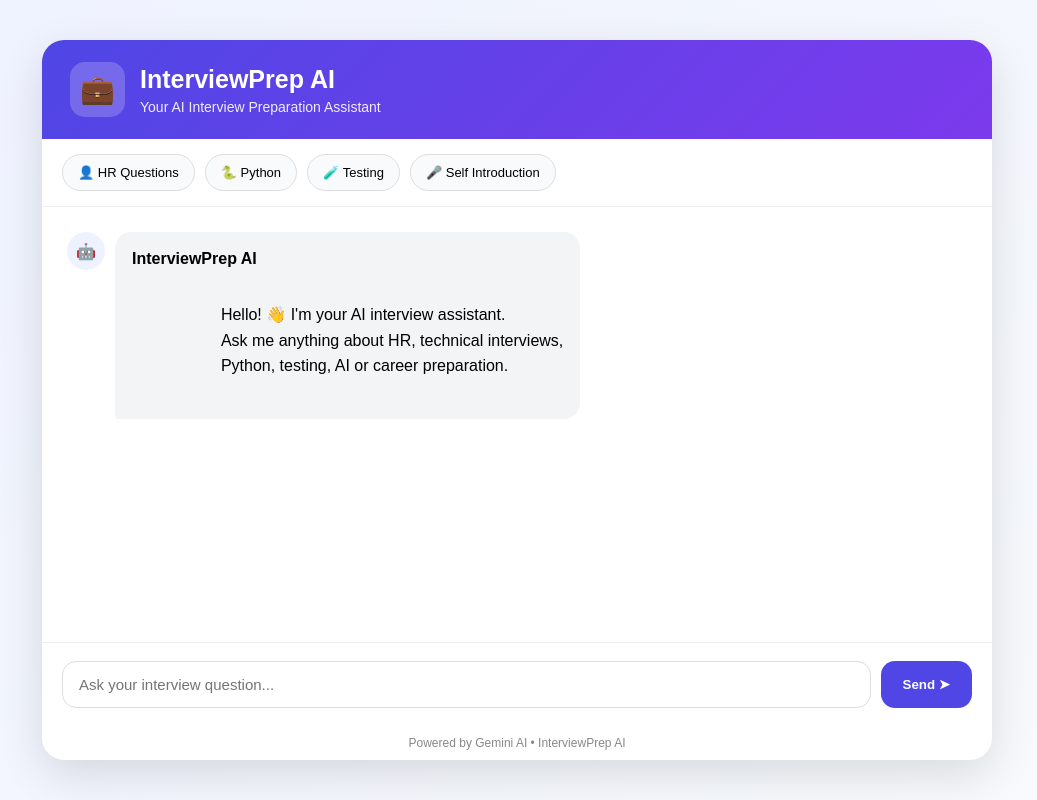
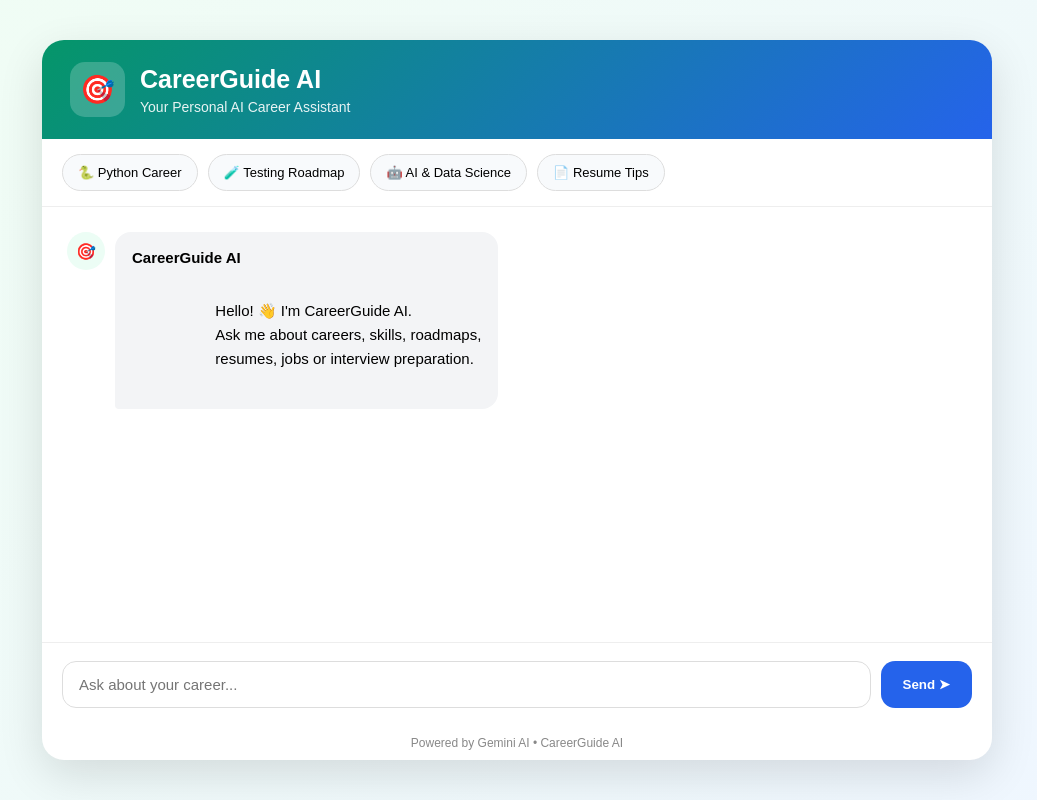
Before and after one commit to sanjivinisomasundhramacoding/interview-prep-ai, a Flask app: page / in a window 1280 px wide. Shown: the whole page, without its empty margins (123-1160 px from the left). Run offline with Flask 3, Linux system fonts and the light colour scheme.

Commit message:
Create CareerGuide AI

```diff
--- a/app.py
+++ b/app.py
@@ -7,7 +7,6 @@ load_dotenv()
 
 app = Flask(__name__)
 
-# Gemini API
 api_key = os.getenv("GEMINI_API_KEY")
 
 if not api_key:
@@ -28,24 +27,30 @@ def chat():
         message = data.get("message", "").strip()
 
         if not message:
-            return jsonify({"reply": "Please enter a question."})
+            return jsonify({"reply": "Please enter your question."})
 
         prompt = f"""
-You are InterviewPrep AI, a professional interview preparation assistant.
+You are CareerGuide AI, a professional AI career guidance assistant.
 
-Help students prepare for:
-- HR interviews
-- Technical interviews
-- Python
-- C
-- HTML/CSS/JavaScript
-- AI and Data Science
-- Software Testing
-- Freshers interview questions
+Help students and freshers with:
+- Career selection
+- Career roadmaps
+- Skills to learn
+- Python careers
+- Software testing
+- Web development
+- Artificial Intelligence
+- Data Science
+- Cybersecurity
+- Resume improvement
+- Interview preparation
+- Job preparation
 
-Give simple, clear and practical answers.
-For technical questions, include examples when useful.
-For interview questions, provide a sample answer.
+Give simple, practical and beginner-friendly answers.
+
+If the user asks for a roadmap, provide clear step-by-step guidance.
+If the user asks about skills, provide a useful skill list.
+Do not guarantee jobs or salaries.
 
 User question:
 {message}
@@ -60,6 +65,7 @@ User question:
 
     except Exception as e:
         print("ERROR:", e)
+
         return jsonify({
             "reply": "Sorry, something went wrong. Please try again."
         }), 500
--- a/static/script.js
+++ b/static/script.js
@@ -10,56 +10,68 @@ async function sendMessage() {
         return;
     }
 
-    // User message
     addMessage(message, "user");
 
     input.value = "";
+
     sendButton.disabled = true;
     sendButton.innerText = "Thinking...";
 
-    // Typing message
+
     const typing = document.createElement("div");
+
     typing.className = "message bot";
     typing.id = "typing";
 
     typing.innerHTML = `
-        <div class="avatar">🤖</div>
+        <div class="avatar">🎯</div>
+
         <div class="bubble">
-            <strong>InterviewPrep AI</strong>
+            <strong>CareerGuide AI</strong>
             <p>Thinking...</p>
         </div>
     `;
 
     chatBox.appendChild(typing);
+
     chatBox.scrollTop = chatBox.scrollHeight;
+
 
     try {
 
         const response = await fetch("/chat", {
             method: "POST",
+
             headers: {
                 "Content-Type": "application/json"
             },
+
             body: JSON.stringify({
                 message: message
             })
         });
 
+
         const data = await response.json();
 
-        const typingMessage = document.getElementById("typing");
+
+        const typingMessage =
+            document.getElementById("typing");
 
         if (typingMessage) {
             typingMessage.remove();
         }
 
+
         addMessage(data.reply, "bot");
+
 
     } catch (error) {
 
         console.error(error);
 
-        const typingMessage = document.getElementById("typing");
+        const typingMessage =
+            document.getElementById("typing");
 
         if (typingMessage) {
             typingMessage.remove();
@@ -69,23 +81,27 @@ async function sendMessage() {
             "Unable to connect to the server. Please try again.",
             "bot"
         );
+    }
 
-    } finally {
 
     sendButton.disabled = false;
     sendButton.innerText = "Send ➤";
 
     input.focus();
 }
-}
 
 
 function addMessage(text, type) {
 
-    const chatBox = document.getElementById("chatBox");
+    const chatBox =
+        document.getElementById("chatBox");
 
-    const messageDiv = document.createElement("div");
-    messageDiv.className = `message ${type}`;
+    const messageDiv =
+        document.createElement("div");
+
+    messageDiv.className =
+        `message ${type}`;
+
 
     if (type === "user") {
 
@@ -98,26 +114,29 @@ function addMessage(text, type) {
     } else {
 
         messageDiv.innerHTML = `
-            <div class="avatar">🤖</div>
+            <div class="avatar">🎯</div>
 
             <div class="bubble">
-                <strong>InterviewPrep AI</strong>
+                <strong>CareerGuide AI</strong>
                 <p>${escapeHTML(text)}</p>
             </div>
         `;
     }
 
+
     chatBox.appendChild(messageDiv);
-    chatBox.scrollTop = chatBox.scrollHeight;
+
+    chatBox.scrollTop =
+        chatBox.scrollHeight;
 }
 
 
 function quickQuestion(question) {
 
-    const input = document.getElementById("messageInput");
+    const input =
+        document.getElementById("messageInput");
 
     input.value = question;
-    input.focus();
 
     sendMessage();
 }
@@ -125,7 +144,8 @@ function quickQuestion(question) {
 
 function escapeHTML(text) {
 
-    const div = document.createElement("div");
+    const div =
+        document.createElement("div");
 
     div.textContent = text;
 
@@ -133,8 +153,9 @@ function escapeHTML(text) {
 }
 
 
-// Enter key
-document.getElementById("messageInput").addEventListener("keydown", function(event) {
+document
+    .getElementById("messageInput")
+    .addEventListener("keydown", function(event) {
 
         if (event.key === "Enter") {
             sendMessage();
--- a/static/style.css
+++ b/static/style.css
@@ -6,43 +6,59 @@
 
 body {
     font-family: Arial, sans-serif;
-    background: linear-gradient(135deg, #eef2ff, #f8fafc);
     min-height: 100vh;
+
+    background: linear-gradient(135deg, #f0fdf4, #eff6ff);
+
     display: flex;
     justify-content: center;
     align-items: center;
+
     padding: 20px;
 }
 
-.container {
+.app {
     width: 100%;
     max-width: 950px;
     height: 90vh;
+
     background: white;
+
     border-radius: 22px;
+
     box-shadow: 0 15px 45px rgba(0, 0, 0, 0.12);
+
     overflow: hidden;
+
     display: flex;
     flex-direction: column;
 }
 
 header {
-    background: linear-gradient(135deg, #4f46e5, #7c3aed);
+    padding: 22px 28px;
+
+    background: linear-gradient(135deg, #059669, #2563eb);
+
     color: white;
-    padding: 22px 28px;
+
     display: flex;
     align-items: center;
+
     gap: 15px;
 }
 
 .logo {
     width: 55px;
     height: 55px;
+
     background: rgba(255, 255, 255, 0.2);
+
     border-radius: 15px;
+
     display: flex;
     align-items: center;
     justify-content: center;
+
     font-size: 28px;
 }
 
@@ -56,38 +72,51 @@ header p {
     opacity: 0.9;
 }
 
-.topics {
+.quick-buttons {
+    padding: 15px 20px;
+
     display: flex;
     gap: 10px;
-    padding: 15px 20px;
+
     overflow-x: auto;
+
     border-bottom: 1px solid #eee;
 }
 
-.topics button {
+.quick-buttons button {
     white-space: nowrap;
+
+    padding: 10px 15px;
+
+    border-radius: 20px;
+
     border: 1px solid #ddd;
+
     background: #f8fafc;
-    padding: 10px 15px;
-    border-radius: 20px;
+
     cursor: pointer;
+
     font-size: 13px;
 }
 
-.topics button:hover {
-    background: #eef2ff;
+.quick-buttons button:hover {
+    background: #ecfdf5;
 }
 
 #chatBox {
     flex: 1;
+
     overflow-y: auto;
+
     padding: 25px;
 }
 
 .message {
     display: flex;
+
+    gap: 10px;
+
     margin-bottom: 20px;
-    gap: 10px;
 }
 
 .message.user {
@@ -97,34 +126,47 @@ header p {
 .avatar {
     width: 38px;
     height: 38px;
-    background: #eef2ff;
+
     border-radius: 50%;
+
+    background: #ecfdf5;
+
     display: flex;
     justify-content: center;
     align-items: center;
+
     flex-shrink: 0;
 }
 
 .bubble {
     max-width: 75%;
+
     padding: 14px 17px;
+
     border-radius: 16px;
+
     background: #f3f4f6;
+
     line-height: 1.6;
-}
 
-.user .bubble {
-    background: #4f46e5;
-    color: white;
-    border-bottom-right-radius: 4px;
+    font-size: 15px;
 }
 
 .bot .bubble {
     border-bottom-left-radius: 4px;
 }
 
+.user .bubble {
+    background: #2563eb;
+
+    color: white;
+
+    border-bottom-right-radius: 4px;
+}
+
 .bubble strong {
     display: block;
+
     margin-bottom: 5px;
 }
 
@@ -134,44 +176,68 @@ header p {
 
 .input-area {
     display: flex;
+
     gap: 10px;
+
     padding: 18px 20px;
+
     border-top: 1px solid #eee;
 }
 
 #messageInput {
     flex: 1;
+
+    padding: 14px 16px;
+
     border: 1px solid #ddd;
+
     border-radius: 14px;
-    padding: 14px 16px;
+
     font-size: 15px;
+
     outline: none;
 }
 
 #messageInput:focus {
-    border-color: #4f46e5;
+    border-color: #2563eb;
 }
 
 #sendButton {
+    padding: 0 22px;
+
     border: none;
-    background: #4f46e5;
+
+    border-radius: 14px;
+
+    background: #2563eb;
+
     color: white;
-    padding: 0 22px;
-    border-radius: 14px;
+
+    font-weight: bold;
+
     cursor: pointer;
-    font-weight: bold;
 }
 
 #sendButton:hover {
-    background: #4338ca;
+    background: #1d4ed8;
 }
 
-.footer {
+#sendButton:disabled {
+    opacity: 0.6;
+
+    cursor: not-allowed;
+}
+
+footer {
     text-align: center;
+
+    padding: 10px;
+
     font-size: 12px;
+
     color: #888;
-    padding: 10px;
 }
+
 
 @media (max-width: 600px) {
 
@@ -179,13 +245,18 @@ header p {
         padding: 0;
     }
 
-    .container {
+    .app {
         height: 100vh;
+
         border-radius: 0;
     }
 
     header {
         padding: 18px;
+    }
+
+    header h1 {
+        font-size: 21px;
     }
 
     #chatBox {
--- a/templates/index.html
+++ b/templates/index.html
@@ -1,10 +1,11 @@
 <!DOCTYPE html>
 <html lang="en">
+
 <head>
     <meta charset="UTF-8">
     <meta name="viewport" content="width=device-width, initial-scale=1.0">
 
-    <title>InterviewPrep AI</title>
+    <title>CareerGuide AI</title>
 
     <link rel="stylesheet"
           href="{{ url_for('static', filename='style.css') }}">
@@ -12,58 +13,74 @@
 
 <body>
 
-<div class="container">
+<div class="app">
 
     <header>
-        <div class="logo">💼</div>
+
+        <div class="logo">
+            🎯
+        </div>
 
         <div>
-            <h1>InterviewPrep AI</h1>
-            <p>Your AI Interview Preparation Assistant</p>
+            <h1>CareerGuide AI</h1>
+            <p>Your Personal AI Career Assistant</p>
         </div>
+
     </header>
 
-    <div class="topics">
-        <button onclick="quickQuestion('Give me 5 common HR interview questions')">
-            👤 HR Questions
+
+    <div class="quick-buttons">
+
+        <button onclick="quickQuestion('Which career is best for a Python beginner?')">
+            🐍 Python Career
         </button>
 
-        <button onclick="quickQuestion('Give me Python interview questions for freshers')">
-            🐍 Python
+        <button onclick="quickQuestion('Give me a roadmap to become a software tester')">
+            🧪 Testing Roadmap
         </button>
 
-        <button onclick="quickQuestion('Give me software testing interview questions')">
-            🧪 Testing
+        <button onclick="quickQuestion('What skills are required for AI and Data Science?')">
+            🤖 AI & Data Science
         </button>
 
-        <button onclick="quickQuestion('Give me a self introduction for a fresher')">
-            🎤 Self Introduction
+        <button onclick="quickQuestion('How can I improve my resume as a fresher?')">
+            📄 Resume Tips
         </button>
+
     </div>
+
 
     <main id="chatBox">
 
         <div class="message bot">
-            <div class="avatar">🤖</div>
+
+            <div class="avatar">
+                🎯
+            </div>
 
             <div class="bubble">
-                <strong>InterviewPrep AI</strong>
+
+                <strong>CareerGuide AI</strong>
+
                 <p>
-                    Hello! 👋 I'm your AI interview assistant.
-                    Ask me anything about HR, technical interviews,
-                    Python, testing, AI or career preparation.
+                    Hello! 👋 I'm CareerGuide AI.
+                    Ask me about careers, skills, roadmaps,
+                    resumes, jobs or interview preparation.
                 </p>
+
             </div>
+
         </div>
 
     </main>
+
 
     <div class="input-area">
 
         <input
             type="text"
             id="messageInput"
-            placeholder="Ask your interview question..."
+            placeholder="Ask about your career..."
             autocomplete="off"
         >
 
@@ -73,13 +90,16 @@
 
     </div>
 
-    <div class="footer">
-        Powered by Gemini AI • InterviewPrep AI
-    </div>
+
+    <footer>
+        Powered by Gemini AI • CareerGuide AI
+    </footer>
 
 </div>
+
 
 <script src="{{ url_for('static', filename='script.js') }}"></script>
 
 </body>
+
 </html>
```
Lines whose indentation alone changed are shown as unchanged.
